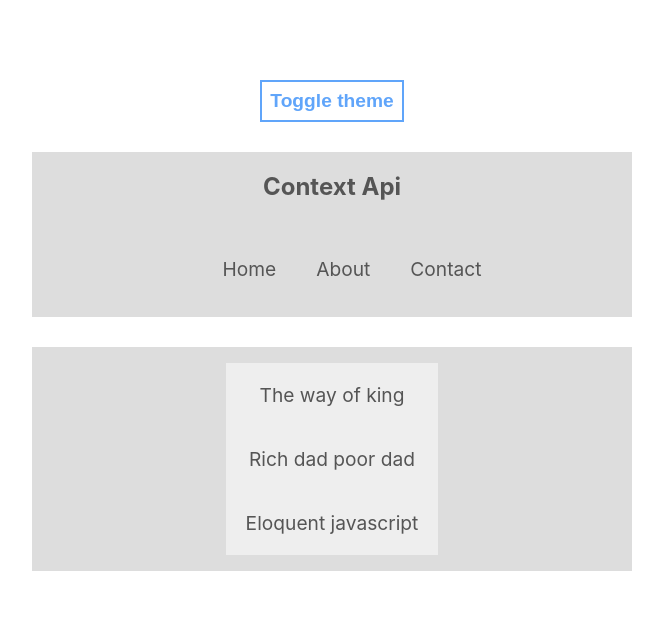
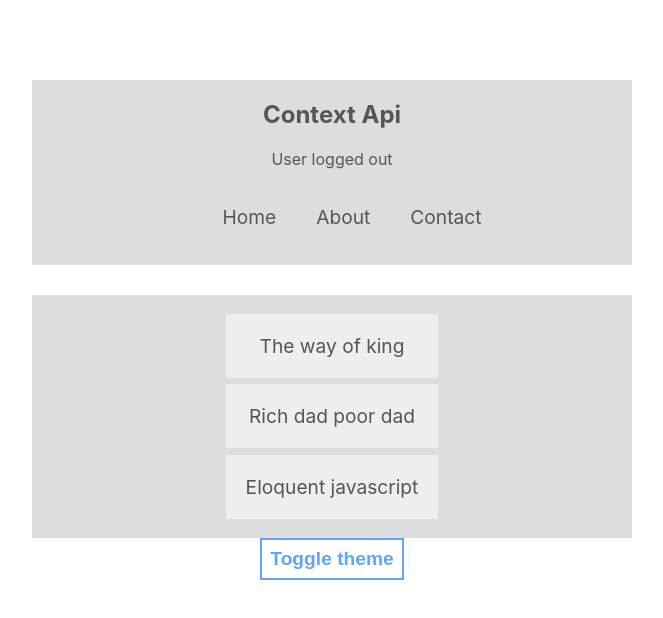
Before and after one commit to gopalbbharadva/Booklist, a React (Create React App) app: page / in a window 1280 px wide. Shown: the top 618 px of the page, without its empty margins (308-971 px from the left). Built offline with nearby package versions, Linux system fonts and the light colour scheme.

Commit message:
feat:auth and theme context

```diff
--- a/src/App.js
+++ b/src/App.js
@@ -2,13 +2,18 @@ import React, { Component } from "react";
 import Booklist from "./Components/Booklist";
 import Navbar from "./Components/Navbar";
 import Themecontextprovider from "../src/Contexts/themecontext";
+import Toggletheme from "./Components/Toggletheme";
+import AuthcontextProvider from "./Contexts/Authcontext";
 
 function App() {
   return (
     <div className="App">
       <Themecontextprovider>
-        <Navbar />
-        <Booklist />
+        <AuthcontextProvider>
+          <Navbar />
+          <Booklist />
+          <Toggletheme />
+        </AuthcontextProvider>
       </Themecontextprovider>
     </div>
   );
--- a/src/Components/Booklist.js
+++ b/src/Components/Booklist.js
@@ -3,15 +3,22 @@ import { themeContext } from "../Contexts/themecontext";
 
 class Booklist extends React.Component {
   static contextType = themeContext;
+
   render() {
     let { isLightTheme, light, dark } = this.context;
     let theme = isLightTheme ? light : dark;
     return (
       <div style={{ background: theme.ui }} className="book-container">
-        <ul style={{backgroundColor:theme.bg}}>
-          <li style={{ color: theme.syntax }}>The way of king</li>
-          <li style={{ color: theme.syntax }}>Rich dad poor dad</li>
-          <li style={{ color: theme.syntax }}>Eloquent javascript</li>
+        <ul>
+          <li style={{ color: theme.syntax, backgroundColor: theme.bg }}>
+            The way of king
+          </li>
+          <li style={{ color: theme.syntax, backgroundColor: theme.bg }}>
+            Rich dad poor dad
+          </li>
+          <li style={{ color: theme.syntax, backgroundColor: theme.bg }}>
+            Eloquent javascript
+          </li>
         </ul>
       </div>
     );
--- a/src/Components/Navbar.js
+++ b/src/Components/Navbar.js
@@ -1,15 +1,26 @@
 import React from "react";
+import { authContext } from "../Contexts/Authcontext";
 import { themeContext } from "../Contexts/themecontext";
 
 class Navbar extends React.Component {
-  static contextType = themeContext;
   render() {
-    let { isLightTheme, light, dark } = this.context;
+    return (
+      <authContext.Consumer>
+        {(authcontext) => (
+          <themeContext.Consumer>
+            {(themeContext) => {
+              let { isAuthenticated, toggleAuth } = authcontext;
+              let { isLightTheme, light, dark } = themeContext;
               let theme = isLightTheme ? light : dark;
               return (
                 <div>
-        <nav style={{ background: theme.ui ,color:theme.syntax}}>
+                  <nav style={{ background: theme.ui, color: theme.syntax }}>
                     <h1>Context Api</h1>
+                    <div onClick={toggleAuth}>
+                      {isAuthenticated
+                        ? "User has logged in"
+                        : "User logged out"}
+                    </div>
                     <ul>
                       <li>Home</li>
                       <li>About</li>
@@ -18,6 +29,11 @@ class Navbar extends React.Component {
                   </nav>
                 </div>
               );
+            }}
+          </themeContext.Consumer>
+        )}
+      </authContext.Consumer>
+    );
   }
 }
 export default Navbar;
--- /dev/null
+++ b/src/Components/Toggletheme.js
@@ -0,0 +1,14 @@
+import React from "react";
+import { themeContext } from "../Contexts/themecontext";
+
+export default class Toggletheme extends React.Component {
+  static contextType = themeContext;
+  render() {
+    var { toggleTheme } = this.context;
+    return (
+      <div>
+        <button onClick={toggleTheme}>Toggle theme</button>
+      </div>
+    );
+  }
+}
--- /dev/null
+++ b/src/Contexts/Authcontext.js
@@ -0,0 +1,25 @@
+import React, { Component, createContext } from "react";
+
+export const authContext = createContext();
+
+class AuthcontextProvider extends Component {
+  state = {
+    isAuthenticated: false,
+  };
+  toggleAuth = () => {
+    this.setState({
+      isAuthenticated: !this.state.isAuthenticated,
+    });
+  };
+  render() {
+    return (
+      <authContext.Provider
+        value={{ ...this.state, toggleAuth: this.toggleAuth }}
+      >
+        {this.props.children}
+      </authContext.Provider>
+    );
+  }
+}
+
+export default AuthcontextProvider;
--- a/src/Contexts/themecontext.js
+++ b/src/Contexts/themecontext.js
@@ -9,15 +9,17 @@ class themeContextProvider extends React.Component {
     dark: { syntax: "#ddd", ui: "#333", bg: "#555" },
   };
 
+  toggleTheme = () => {
+    this.setState({
+      isLightTheme: !this.state.isLightTheme,
+    });
+  };
+
   render() {
-    var changeTheme = () => {
-      this.setState({
-        isLightTheme: !this.state.isLightTheme,
-      });
-    };
     return (
-      <themeContext.Provider value={{ ...this.state }}>
-        <button onClick={changeTheme}>Toggle theme</button>
+      <themeContext.Provider
+        value={{ ...this.state, toggleTheme:this.toggleTheme }}
+      >
         {this.props.children}
       </themeContext.Provider>
     );
--- a/src/index.css
+++ b/src/index.css
@@ -42,6 +42,9 @@ li{
   display: flex;
   flex-direction: column;
 }
+.book-container li{
+  margin: 0.2rem;
+}
 
 button{
   cursor: pointer;
```
Lines whose indentation alone changed are shown as unchanged.
